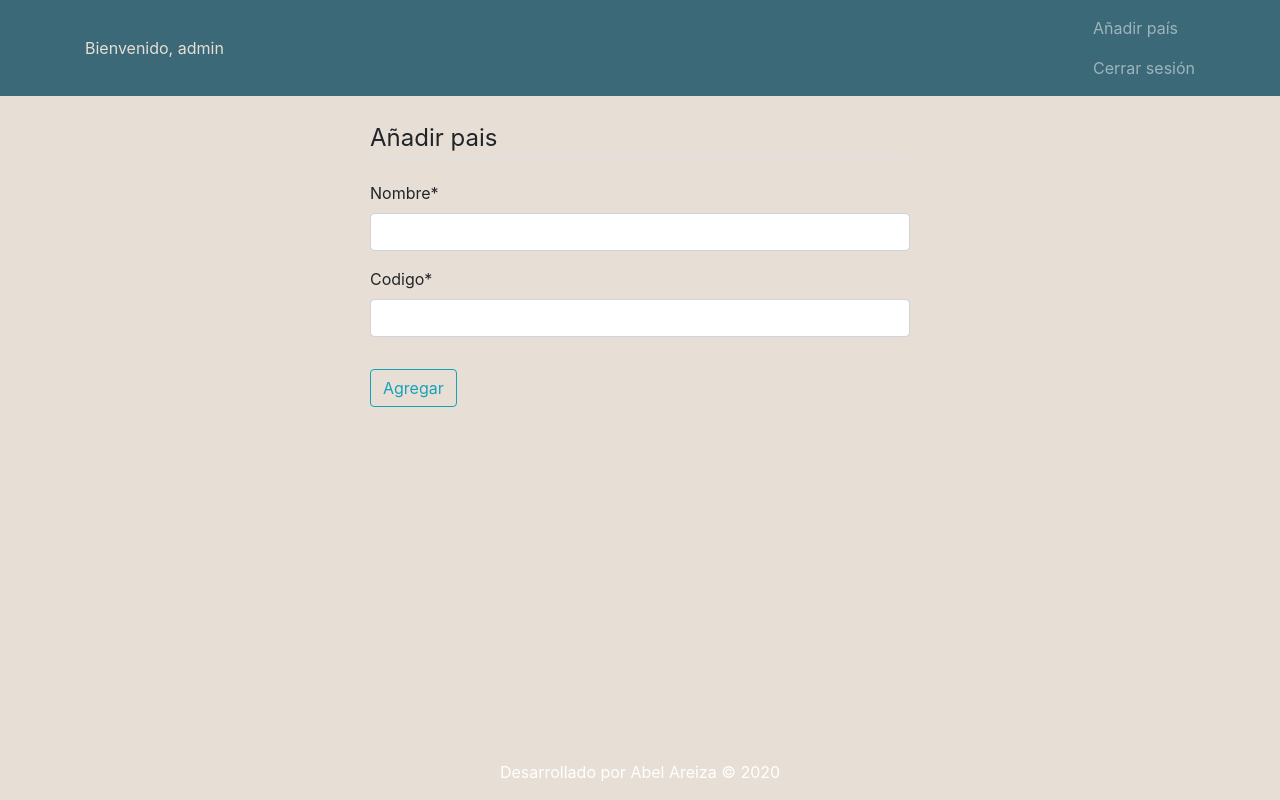
After one commit to abelareiza/proyectonotas, a Django app: page /pais/new/ in a window 1280 px wide. The commit adds this page. Run offline with Django 3.2, Linux system fonts and the light colour scheme; a user stored in the database is signed in; some libraries are stand-ins or nearby versions.

Commit message:
CRUD País

```diff
--- a/notas/models.py
+++ b/notas/models.py
@@ -1,10 +1,14 @@
 from django.db import models
+from django.urls import reverse
 
 class Pais(models.Model):
   class Meta:
     verbose_name_plural = "paises"
   nombre = models.CharField(max_length=100)
-  codigo = models.IntegerField()
+  codigo = models.IntegerField(primary_key=True)
 
   def __str__(self):
     return self.nombre
+
+  def get_absolute_url(self):
+    return reverse('pais-detail', kwargs={'pk' : self.pk})
--- a/notas/templates/notas/home.html
+++ b/notas/templates/notas/home.html
@@ -7,15 +7,15 @@
     <table class="table table-striped table-dark">
       <thead>
         <tr>
-          <th scope="col">Codigo</th>
-          <th scope="col">Pais</th>
+          <th scope="col">Código</th>
+          <th scope="col">País</th>
         </tr>
       </thead>
       <tbody>
         {% for pais in paises %}
         <tr>
           <td>{{ pais.codigo }}</td>
-          <td>{{ pais.nombre }}</td>
+          <td><a href="{% url 'pais-detail' pais.codigo %}">{{ pais.nombre }}</a></td>
         </tr>
         {% endfor %}
       </tbody>
--- /dev/null
+++ b/notas/templates/notas/pais_form.html
@@ -0,0 +1,16 @@
+{% extends "notas/base.html" %}
+{% load crispy_forms_tags %}
+{% block content %}
+  <div class="content-section">
+    <form method="POST">
+      {% csrf_token %}
+      <fieldset class="form-group">
+        <legend class="border-bottom mb-4">Añadir pais</legend>
+        {{ form|crispy }}
+      </fieldset>
+      <div class="form-group">
+        <button class="btn btn-outline-info" type="submit">Agregar</button>
+      </div>
+    </form>
+  </div>
+{% endblock content %}
--- a/notas/templates/partials/_navbar.html
+++ b/notas/templates/partials/_navbar.html
@@ -1,13 +1,14 @@
 <nav class="navbar navbar-dark bg-primary mb-4" style="background-color: #3b6978 !important;">
 	<div class="container">
 		{% if user.is_authenticated %}
-		<a class="nav-item" style="color: #e7dfd5">Bienvenido, {{ user.username }}</a>
+		<a style="color: #e7dfd5">Bienvenido, {{ user.username }}</a>
 		{% endif %}
 		<div class="navbar-nav">
 			{% if user.is_authenticated %}
-			<a class="nav-item nav-link btn btn-dark" href="{% url 'logout' %}" style="color: #e7dfd5">Cerrar sesión</a>
+			<a class="nav-item nav-link" href="{% url 'pais-create' %}">Añadir país</a>
+			<a class="nav-item nav-link" href="{% url 'logout' %}">Cerrar sesión</a>
 			{% else %}
-			<a class="nav-item nav-link" href="{% url 'login' %}" >Iniciar sesión</a>
+			<a class="text-center" style="color: #e7dfd5">Proyecto notas. UCO 2020-1</a>
 			{% endif %}
 		</div>
 	</div>
--- a/notas/views.py
+++ b/notas/views.py
@@ -1,11 +1,32 @@
 from django.shortcuts import render, redirect
+from django.contrib.auth.mixins import LoginRequiredMixin
+from django.contrib import messages
+from django.views.generic import (
+  ListView,
+  DetailView,
+  CreateView,
+  UpdateView,
+  DeleteView
+)
 from .models import Pais
 
-def home(request):
-  context = {
-    'paises': Pais.objects.all()
-  }
-  if request.user.is_authenticated:
-    return render(request, 'notas/home.html', context)
-  else:
-    return redirect('login')
+class PaisListView(ListView):
+  model = Pais
+  template_name = 'notas/home.html'
+  context_object_name = 'paises'
+  ordering = ['codigo']
+
+class PaisDetailView(DetailView):
+  model = Pais
+
+class PaisCreateView(LoginRequiredMixin, CreateView):
+  model = Pais
+  fields = ['nombre', 'codigo']
+
+class PaisUpdateView(LoginRequiredMixin, UpdateView):
+  model = Pais
+  fields = ['nombre', 'codigo']
+
+class PaisDeleteView(LoginRequiredMixin, DeleteView):
+  model = Pais
+  success_url = '/'
--- a/proyecto_notas/urls.py
+++ b/proyecto_notas/urls.py
@@ -17,13 +17,23 @@ from django.contrib import admin
 from django.urls import path
 from django.contrib.auth import views as auth_views
 from notas import views as notas_views
+from notas.views import (
+    PaisListView,
+    PaisDetailView,
+    PaisCreateView,
+    PaisUpdateView,
+    PaisDeleteView
+)
 
 urlpatterns = [
+    path('', PaisListView.as_view(), name='notas-home'),
+    path('pais/<int:pk>/', PaisDetailView.as_view(), name='pais-detail'),
+    path('pais/new/', PaisCreateView.as_view(), name='pais-create'),
+    path('pais/<int:pk>/update', PaisUpdateView.as_view(), name='pais-update'),
+    path('pais/<int:pk>/delete', PaisDeleteView.as_view(), name='pais-delete'),
 
     path('admin/', admin.site.urls),
     path('login/', auth_views.LoginView.as_view(template_name='usuarios/login.html'), name='login'),
     path('logout/', auth_views.LogoutView.as_view(template_name='usuarios/logout.html'), name='logout'),
-    path('home/', notas_views.home, name='notas-home'),
-    path('', notas_views.home, name='notas-home'),
 
 ]
```
Also changed, not shown: notas/templates/notas/pais_confirm_delete.html (added, +16 -0 lines), notas/templates/notas/pais_detail.html (added, +12 -0 lines), db.sqlite3, notas/migrations/0003_auto_20200611_2037.py (added).
